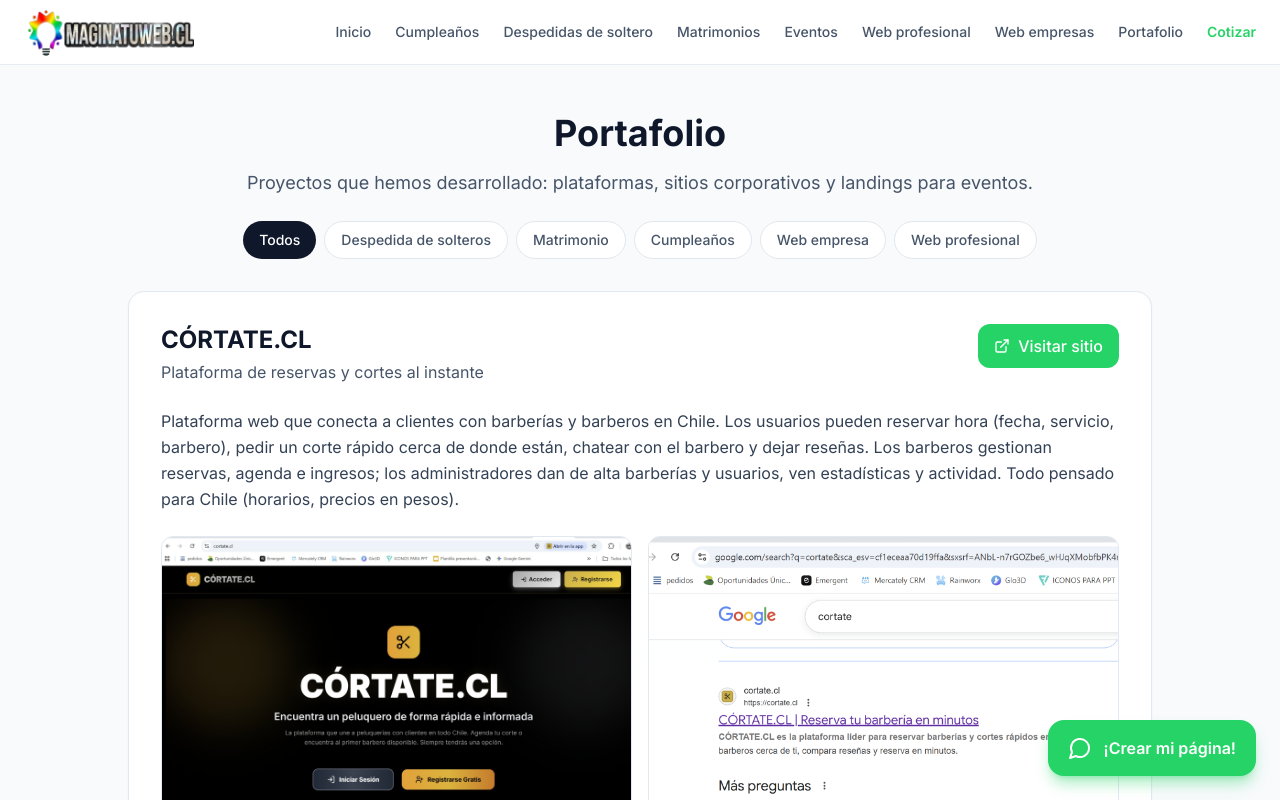
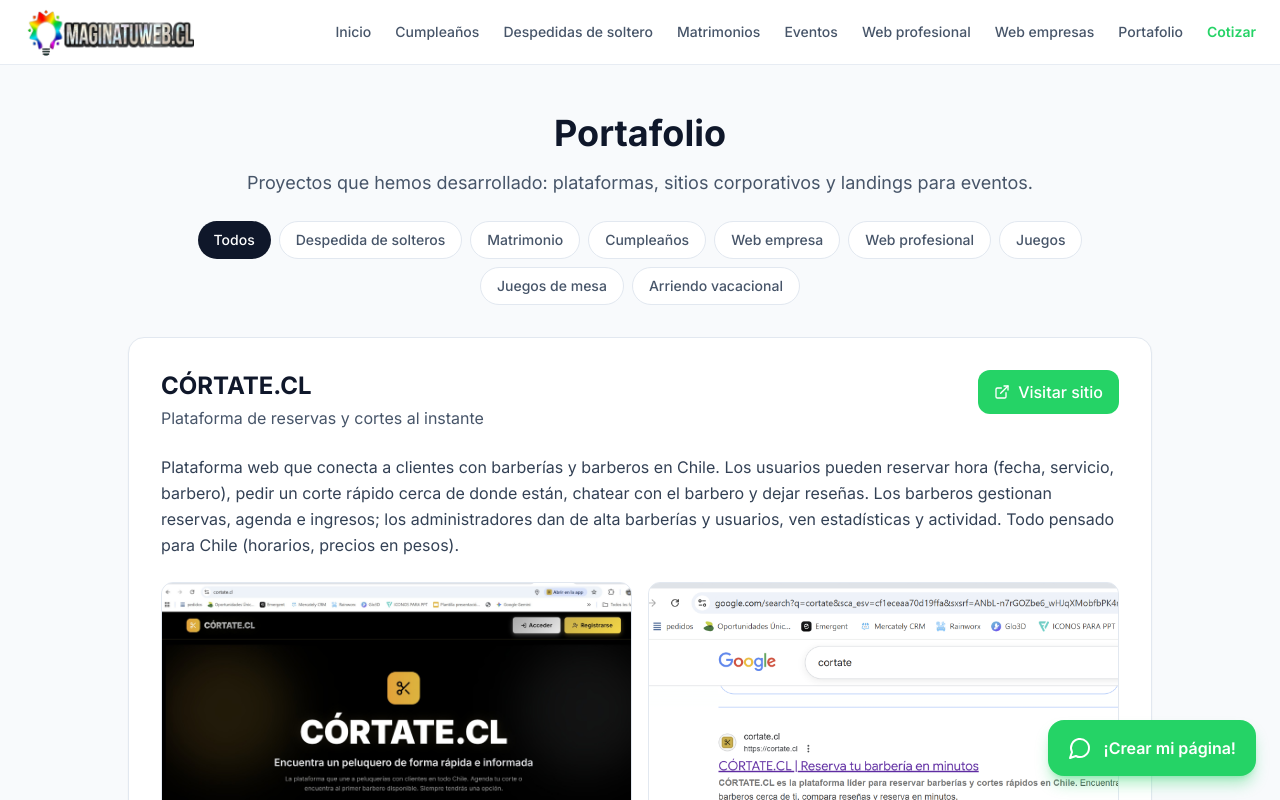
Before and after one commit to irodriguezyanine/imagina-tu-web, a Next.js app: page /portafolio in a window 1280 px wide. Shown: the top 800 px of the page. Built offline with nearby package versions, Linux system fonts and the light colour scheme.

Commit message:
feat: expand portfolio categories and add new projects for enhanced diversity and detail in PortafolioPage

```diff
--- a/src/app/portafolio/page.tsx
+++ b/src/app/portafolio/page.tsx
@@ -14,7 +14,10 @@ export type PortfolioCategoryTag =
   | "Matrimonio"
   | "Cumpleaños"
   | "Web empresa"
-  | "Web profesional";
+  | "Web profesional"
+  | "Juegos"
+  | "Juegos de mesa"
+  | "Arriendo vacacional";
 
 const PORTFOLIO_CATEGORIES: PortfolioCategoryTag[] = [
   "Despedida de solteros",
@@ -22,6 +25,9 @@ const PORTFOLIO_CATEGORIES: PortfolioCategoryTag[] = [
   "Cumpleaños",
   "Web empresa",
   "Web profesional",
+  "Juegos",
+  "Juegos de mesa",
+  "Arriendo vacacional",
 ];
 
 interface ProjectImage {
@@ -90,7 +96,7 @@ const PROJECTS: Project[] = [
     id: "asantec",
     title: "ASANTEC SPA",
     tagline: "Sitio corporativo y catálogo tecnológico",
-    url: undefined,
+    url: "https://www.asantec.cl",
     images: [
       { src: "/portfolio/asantec-home.png", alt: "Página de inicio de ASANTEC" },
       { src: "/portfolio/asantec-admin.png", alt: "Panel de administración de inventario ASANTEC", caption: "Panel Admin" },
@@ -133,7 +139,7 @@ const PROJECTS: Project[] = [
     id: "despedida-maitencillo",
     title: "DESPEDIDA DE SOLTEROS MAITENCILLO",
     tagline: "Landing con cuenta regresiva, plantel e itinerario",
-    url: undefined,
+    url: "https://despedidajpcc.vercel.app/",
     images: [
       { src: "/portfolio/despedida-maitencillo.png", alt: "Itinerario de despedida de solteros" },
     ],
@@ -180,7 +186,7 @@ const PROJECTS: Project[] = [
     id: "wodontologia",
     title: "Wodontologia",
     tagline: "Sitio web profesional para clínica dental — Endodoncia y Odontología General",
-    url: undefined,
+    url: "https://wodontologia.vercel.app",
     images: [
       { src: "/portfolio/wodontologia.png", alt: "Página de inicio de Wodontologia" },
     ],
@@ -221,6 +227,56 @@ const PROJECTS: Project[] = [
     tags: ["Diseño web", "Emprendimientos", "Landing", "WhatsApp", "Pago único", "Portafolio"],
     categoryTags: ["Web empresa", "Web profesional"],
   },
+  {
+    id: "impostor-chile",
+    title: "Impostor Chile",
+    tagline: "Juego de fiesta tipo Spyfall para descubrir al impostor",
+    url: "https://www.elimpostor.cl",
+    images: [
+      { src: "/portfolio/impostor-categorias.png", alt: "Selección de categorías en Impostor Chile" },
+      { src: "/portfolio/impostor-turno.png", alt: "Turno del impostor con pista" },
+      { src: "/portfolio/impostor-primer-turno.png", alt: "Pass and Play: pasar el teléfono al siguiente jugador" },
+    ],
+    description: "Impostor Chile es un juego de fiesta en formato Pass and Play para jugar con un solo celular. Cada jugador recibe un rol secreto: la mayoría son civiles y conocen la palabra secreta; uno o más son impostores y deben fingir que la conocen. El objetivo es descubrir quién miente mientras el impostor intenta pasar desapercibido.",
+    highlights: [
+      "Un solo dispositivo: se pasa el celular entre jugadores; no hace falta un dispositivo por persona.",
+      "Más de 25 categorías: futbolistas internacionales y chilenos, Champions League, Real Madrid, Barcelona, River, Boca, Universidad Católica, famosos chilenos, películas, profesiones, palabras chilenas, países turísticos, mundiales de fútbol, útiles escolares y más.",
+      "Pistas para el impostor: cada palabra tiene pistas para que el impostor pueda participar sin revelar que no conoce la palabra.",
+      "1 a 3 impostores configurable según el número de jugadores. 5 idiomas: español, inglés, portugués, italiano y francés.",
+      "Sin publicidad ni registro: juego gratuito, sin anuncios ni cuenta obligatoria. Diseño móvil con animaciones y modo oscuro.",
+    ],
+    tech: [
+      { label: "Frontend", value: "Next.js 14 (App Router), TypeScript, Tailwind CSS, Framer Motion, Lucide React." },
+    ],
+    tags: ["Juegos", "Juegos de mesa", "Pass and Play", "Spyfall", "Móvil", "Modo oscuro"],
+    categoryTags: ["Juegos", "Juegos de mesa"],
+  },
+  {
+    id: "puerto-pacifico",
+    title: "Condominio Puerto Pacífico",
+    tagline: "Departamentos en arriendo primera línea de playa en Viña del Mar",
+    url: "https://www.condominiopuertopacifico.cl/",
+    images: [
+      { src: "/portfolio/puerto-pacifico-home.png", alt: "Página de inicio del Condominio Puerto Pacífico" },
+      { src: "/portfolio/puerto-pacifico-departamentos.png", alt: "Nuestros departamentos en arriendo", caption: "Ver departamentos" },
+    ],
+    description: "Sitio web para arriendo de departamentos en el Condominio Puerto Pacífico, frente a playa Las Salinas en Viña del Mar. Más de 20 años de servicio, propiedad de Dalal Saleme y Enrique Yanine. Cinco departamentos en arriendo, primera línea de playa, con cotizaciones en línea, PDF descargable y compartir por WhatsApp.",
+    highlights: [
+      "Diseño claro y profesional, centrado en los departamentos y la ubicación.",
+      "Cotizaciones en PDF con datos de depósito y compartir por WhatsApp.",
+      "Panel de administración con filtros y búsqueda para cotizaciones y clientes.",
+      "Información de contacto y mapa para llegar al condominio.",
+      "Sitio responsive para móvil y escritorio.",
+    ],
+    tech: [
+      { label: "Frontend", value: "Next.js 14, React, Tailwind CSS, Framer Motion." },
+      { label: "Backend", value: "API Routes, MongoDB, NextAuth." },
+      { label: "Funcionalidades", value: "Generación de PDF (jsPDF), mapa con Leaflet, integración con WhatsApp." },
+      { label: "Hosting y SEO", value: "Despliegue en Vercel, Open Graph y Twitter Cards para vista previa en redes sociales." },
+    ],
+    tags: ["Arriendo vacacional", "Departamentos Viña del Mar", "Primera línea de playa", "Las Salinas", "Cotizaciones en línea", "WhatsApp", "Panel de administración"],
+    categoryTags: ["Arriendo vacacional", "Web empresa"],
+  },
 ];
 
 const PROJECTS_PER_PAGE = 3;
@@ -260,7 +316,7 @@ function ProjectCard({
 
         <p className="text-slate-700 leading-relaxed mb-6">{project.description}</p>
 
-        <div className="grid sm:grid-cols-2 gap-4 mb-6">
+        <div className={`grid gap-4 mb-6 ${project.images.length === 3 ? "sm:grid-cols-3" : "sm:grid-cols-2"}`}>
           {project.images.map((img, i) => (
             <figure key={i} className="rounded-xl overflow-hidden border border-slate-200 bg-slate-100">
               <div className="relative aspect-video w-full">
```
